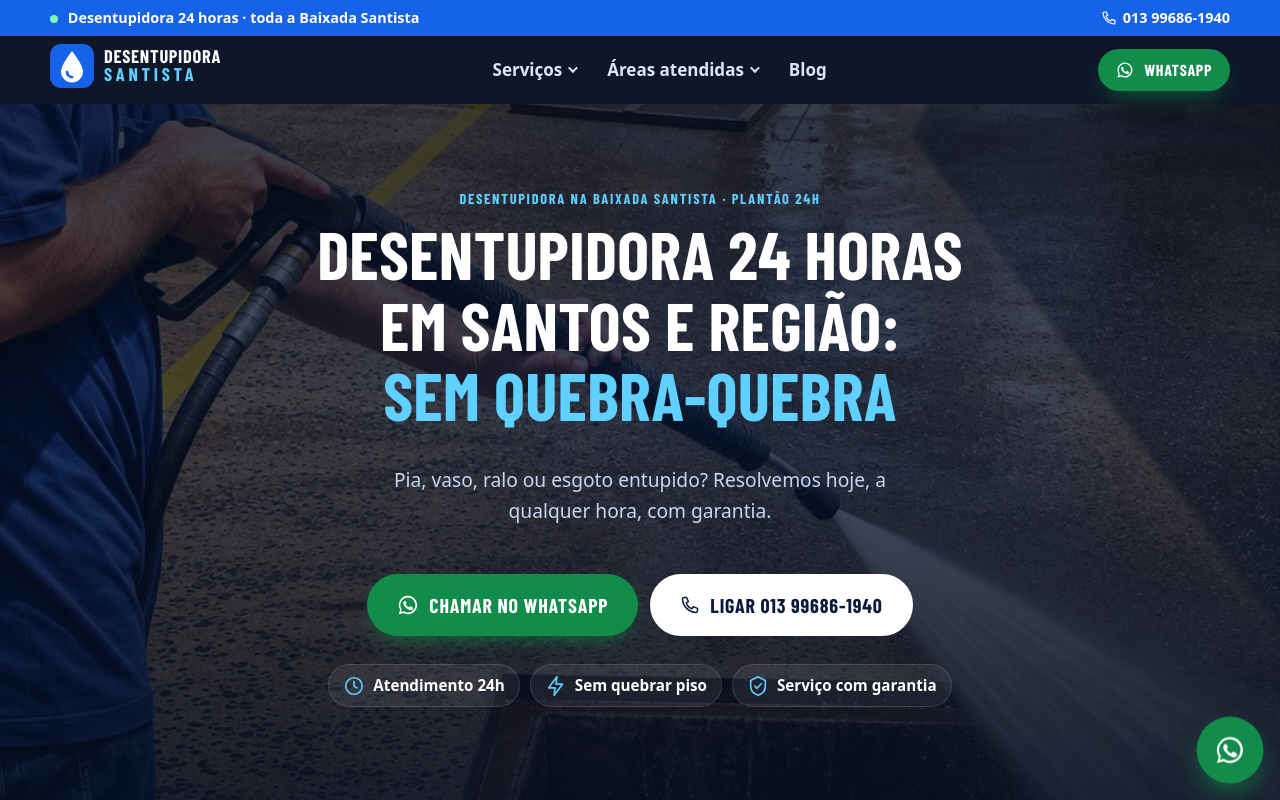
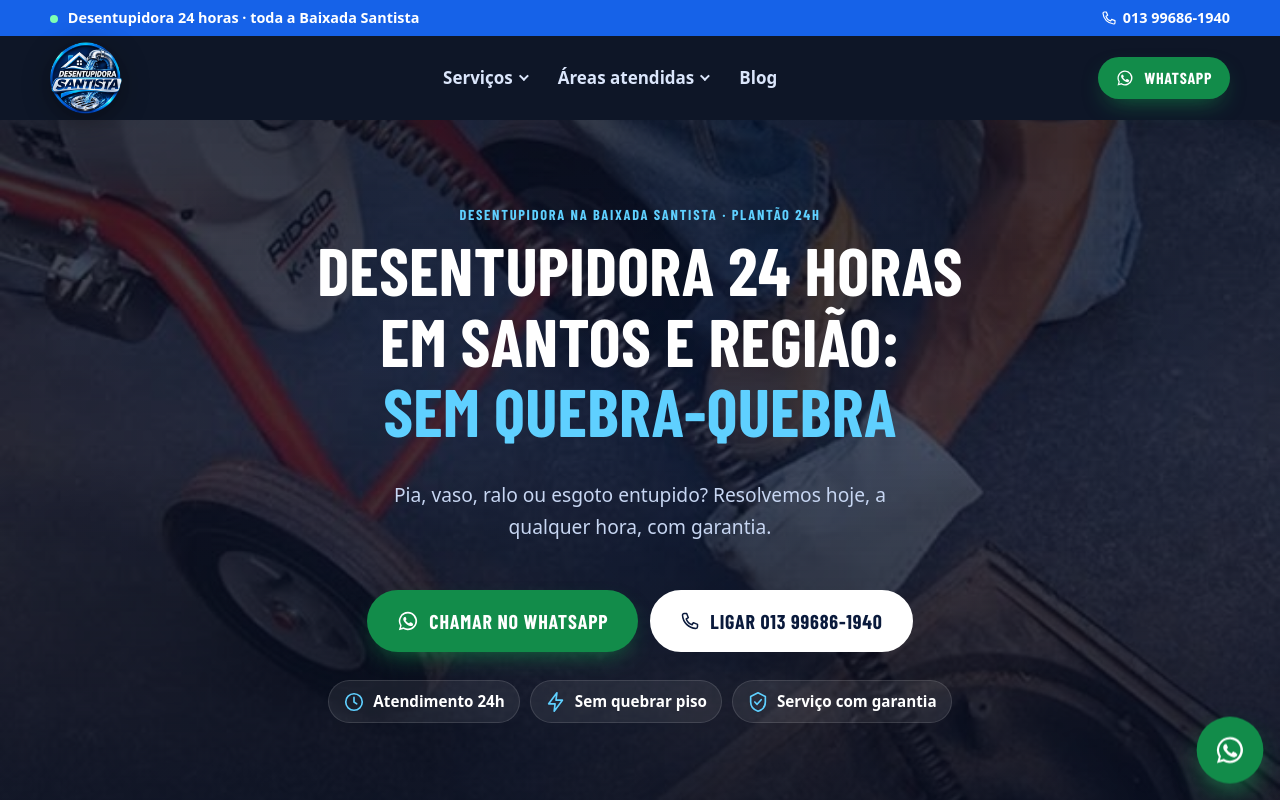
Before and after one commit to ConnecteDigital/desentupidora-santista-, an Astro site: page / in a window 1280 px wide. Shown: the top 800 px of the page. Built offline with nearby package versions, Linux system fonts and the light colour scheme; Astro itself is replaced by a stand-in of ours; a web font is replaced by a local one.

Commit message:
Logo oficial, foto de ralo e nova imagem de fundo do topo
- Logo no cabeçalho, rodapé, favicon, ícone do celular, schema e imagem de compartilhamento
- Foto em Desentupimento de Ralo
- Fundo do topo da home trocado

Co-Authored-By: Claude Opus 5.5 <noreply@anthropic.com>
Claude-Session: https://claude.ai/code/session_016urscwMF2pGPyb5NPHfSgm

```diff
--- a/src/components/Logo.astro
+++ b/src/components/Logo.astro
@@ -1,19 +1,13 @@
 ---
-// Logo provisória em texto (troque por uma imagem quando o cliente mandar a logo oficial).
+import { Image } from 'astro:assets';
+import logo from '../assets/logo.png';
+import { site } from '../data/site';
+
 interface Props {
   size?: 'sm' | 'lg';
 }
 const { size = 'sm' } = Astro.props;
+const width = size === 'lg' ? 160 : 72;
 ---
 
-<span class:list={['logo', `logo-${size}`]}>
-  <svg class="logo-mark" viewBox="0 0 64 64" aria-hidden="true">
-    <rect width="64" height="64" rx="16" fill="#1662e8" />
-    <path d="M32 10C32 10 16 30 16 40a16 16 0 0 0 32 0C48 30 32 10 32 10z" fill="#fff" />
-    <path d="M25 41a7 7 0 0 0 7 7" stroke="#1662e8" stroke-width="4" fill="none" stroke-linecap="round" />
-  </svg>
-  <span class="logo-text">
-    <span class="logo-top">Desentupidora</span>
-    <span class="logo-bottom">Santista</span>
-  </span>
-</span>
+<Image class:list={['logo', `logo-${size}`]} src={logo} alt={site.name} width={width} height={width} densities={[1, 2]} loading={size === 'sm' ? 'eager' : 'lazy'} />
--- a/src/layouts/Base.astro
+++ b/src/layouts/Base.astro
@@ -35,7 +35,8 @@ const jsonLd = [localBusinessSchema(), ...schema];
     <meta name="description" content={description} />
     <link rel="canonical" href={canonical} />
     {noindex && <meta name="robots" content="noindex" />}
-    <link rel="icon" href="/favicon.svg" type="image/svg+xml" />
+    <link rel="icon" href="/favicon.png" type="image/png" />
+    <link rel="apple-touch-icon" href="/apple-touch-icon.png" />
     <link rel="sitemap" href="/sitemap-index.xml" />
     <meta name="theme-color" content="#0a1a3c" />
     <meta name="geo.region" content="BR-SP" />
--- a/src/pages/index.astro
+++ b/src/pages/index.astro
@@ -37,7 +37,7 @@ const faq = [
   },
 ];
 
-const fotoTopo = fotoDoServico('hidrojateamento');
+import fundoTopo from '../assets/topo.jpg';
 const fotoEquipe = fotoDoServico('desentupimento-de-esgoto');
 
 const posts = (await getCollection('blog'))
@@ -52,10 +52,10 @@ const posts = (await getCollection('blog'))
 >
   <section class="hero hero-home">
     {
-      fotoTopo && (
+      fundoTopo && (
         <Image
           class="hero-bg"
-          src={fotoTopo.src}
+          src={fundoTopo}
           alt=""
           widths={[480, 800, 1200, 1600]}
           sizes="100vw"
--- a/src/styles/global.css
+++ b/src/styles/global.css
@@ -95,18 +95,10 @@ p { margin: 0 0 1em; }
 .header-inner { display: flex; align-items: center; justify-content: space-between; gap: 16px; padding: 8px 0; }
 .header-inner { padding: 6px 0; }
 .brand { text-decoration: none; }
-.logo { display: inline-flex; align-items: center; gap: 10px; color: #fff; }
-.logo-mark { width: 44px; height: 44px; flex: none; }
-.logo-text { display: flex; flex-direction: column; font-family: var(--font-display); font-weight: 800; text-transform: uppercase; line-height: .95; }
-.logo-top { font-size: 1.15rem; letter-spacing: .04em; }
-.logo-bottom { font-size: 1.15rem; letter-spacing: .2em; color: var(--cyan-300); }
-.logo-lg .logo-mark { width: 60px; height: 60px; }
-.logo-lg .logo-top, .logo-lg .logo-bottom { font-size: 1.6rem; }
+.logo { display: block; width: 72px; height: 72px; filter: drop-shadow(0 6px 14px rgba(0,0,0,.45)); }
+.logo-lg { width: 160px; height: 160px; }
 .header-inner { min-height: 64px; }
-@media (max-width: 480px) {
-  .logo-mark { width: 38px; height: 38px; }
-  .logo-top, .logo-bottom { font-size: 1rem; }
-}
+@media (max-width: 480px) { .logo-sm { width: 58px; height: 58px; } }
 .nav-desktop { display: flex; gap: 28px; }
 .nav-desktop a { color: #dbe6fb; text-decoration: none; font-weight: 600; }
 .nav-desktop a:hover { color: #fff; }
```
Also changed, not shown: fotos/desentupimento-de-ralo/ralo.webp (added), fotos/geral/fundo-topo.png (added), public/apple-touch-icon.png (added), public/favicon.png (added), public/favicon.svg (deleted), public/logo.png, public/og.jpg, src/assets/fotos/desentupimento-de-ralo.jpg (added), src/assets/logo.png (added), src/assets/topo.jpg (added).
